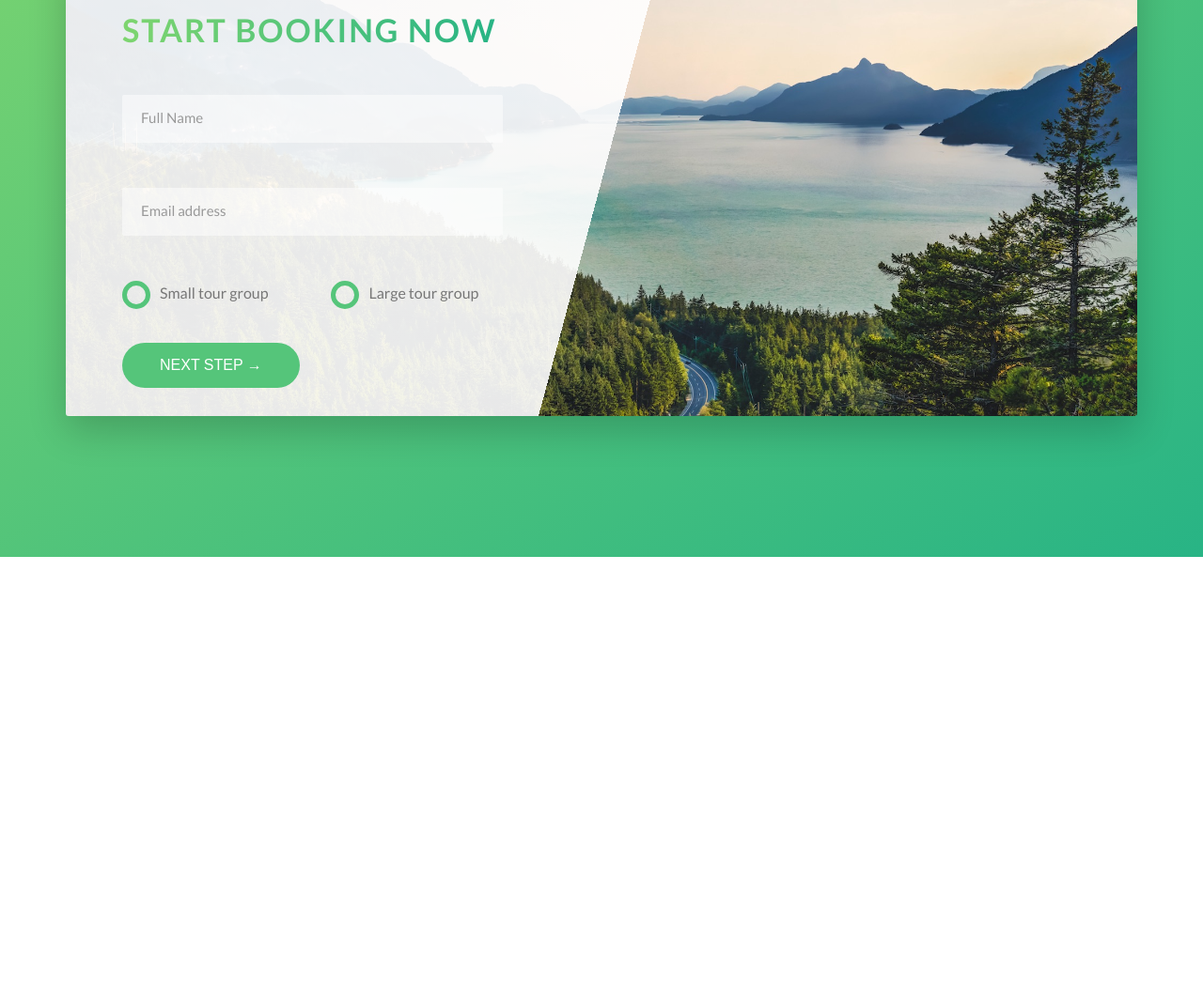
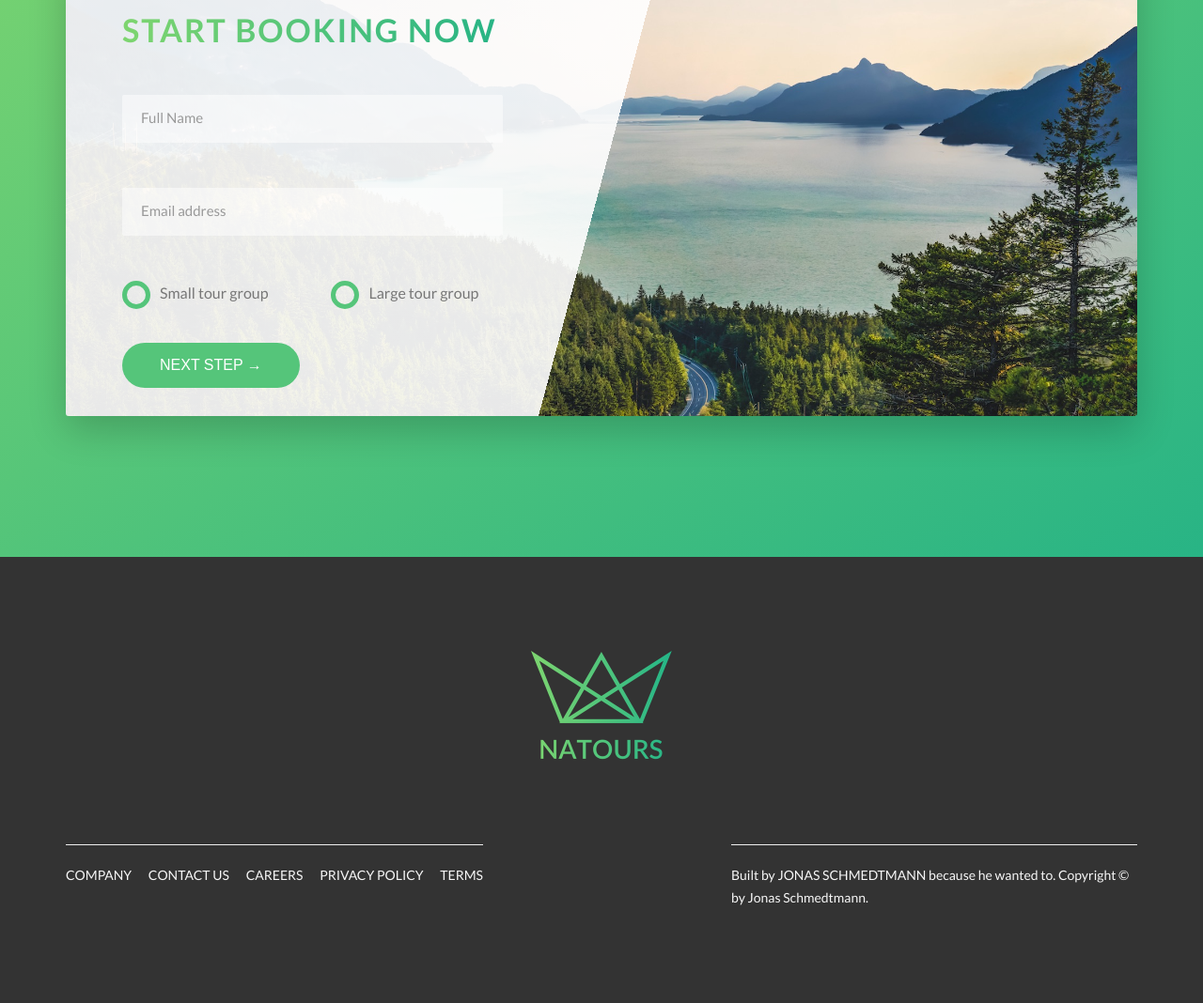
Before and after one commit to BraisC/Natours, a website: page index.html in a window 1280 px wide. Shown: the part 4839-5907 px from the top of the page at 94% size. Before the commit the page ends 5432 px from the top, so only its background shows below. Drawn offline with Linux system fonts and the light colour scheme.

Commit message:
Footer finished

```diff
--- a/index.html
+++ b/index.html
@@ -289,14 +289,14 @@
 
                             <div class="form__group u-margin-bottom-medium">
                                 <div class="form__radio-group">
-                                    <input type="radio" class="form__radio-input" id="small" name="size">
+                                    <input type="radio" class="form__radio-input" id="small" name="check">
                                     <label for="small" class="form__radio-label">
                                         <span class="form__radio-button"></span>
                                         Small tour group
                                     </label>
                                 </div>
                                 <div class="form__radio-group">
-                                    <input type="radio" class="form__radio-input" id="large" name="size">
+                                    <input type="radio" class="form__radio-input" id="large" name="check">
                                     <label for="large" class="form__radio-label">
                                         <span class="form__radio-button"></span>
                                         Large tour group
@@ -314,6 +314,42 @@
             </div>
         </section>
     </main>
+
+    <footer class="footer">
+        <div class="footer__logo-box">
+            <img src="img/logo-green-2x.png" alt="Full logo" class="footer__logo">
+        </div>
+        <div class="row">
+            <div class="col-1-2">
+                <div class="footer__navigation">
+                    <ul class="footer__list">
+                        <li class="footer__item">
+                            <a href="" class="footer__link">Company</a>
+                        </li>
+                        <li class="footer__item">
+                            <a href="" class="footer__link">Contact Us</a>
+                        </li>
+                        <li class="footer__item">
+                            <a href="" class="footer__link">Careers</a>
+                        </li>
+                        <li class="footer__item">
+                            <a href="" class="footer__link">Privacy Policy</a>
+                        </li>
+                        <li class="footer__item">
+                            <a href="" class="footer__link">Terms</a>
+                        </li>
+                    </ul>
+                </div>
+            </div>
+            <div class="col-1-2">
+                <p class="footer__copyright">
+                    Built by
+                    <a href="#" class="footer__link">Jonas Schmedtmann</a> because he wanted to. Copyright &copy; by Jonas Schmedtmann.
+                </p>
+            </div>
+        </div>
+
+    </footer>
     <!-- <section class="grid-test">
         <div class="row">
             <div class="col-1-2">
--- a/sass/abstract/_variables.scss
+++ b/sass/abstract/_variables.scss
@@ -10,9 +10,11 @@ $color-tertiary-light: #2998ff;
 $color-tertiary-dark: #5643fa;
 
 $color-grey-light-1: #f7f7f7;
+$color-grey-light-2: #eee;
 
 $color-grey-dark: #777;
 $color-grey-dark-2: #999;
+$color-grey-dark-3: #333;
 
 $color-white: #fff;
 $color-black: #000;
--- /dev/null
+++ b/sass/layout/_footer.scss
@@ -0,0 +1,60 @@
+.footer{
+    background-color: $color-grey-dark-3;
+    font-size: 1.4rem;
+    padding: 10rem 0;
+
+    &__logo-box{
+        text-align: center;
+        margin-bottom: 8rem;
+    }
+
+    &__logo{
+        width: 15rem;
+        height: auto;
+    }
+
+    &__navigation{
+        border-top: 1px solid $color-grey-light-2;
+        padding-top: 2rem;
+        display: inline-block;
+    }
+
+    &__list{
+        list-style: none;
+    }
+
+    &__item{
+        display: inline-block;
+
+        &:not(:last-child){
+            margin-right: 1.5rem;
+        }
+    }
+
+    &__link{
+        &:link,
+        &:visited{
+            color: $color-grey-light-1;
+            background-color: $color-grey-dark-3;
+            text-decoration: none;
+            text-transform: uppercase;
+            display: inline-block;
+            transition: all .2s;
+        }
+
+        &:hover,
+        &:active{
+            color: $color-primary;
+            box-shadow: 0 1rem 2rem rgba($color-black, .4);
+            transform: rotate(5deg) scale(1.3);
+        }
+    }
+
+    &__copyright{
+        color: $color-grey-light-1;
+        border-top: 1px solid $color-grey-light-2;
+        padding-top: 2rem;
+        width: 80%;
+        float: right;
+    }
+}
--- a/sass/main.scss
+++ b/sass/main.scss
@@ -17,5 +17,6 @@
 
 @import "layout/header";
 @import "layout/grid";
+@import "layout/footer";
 
 @import "pages/home";
```
Also changed, not shown: css/style.css.
